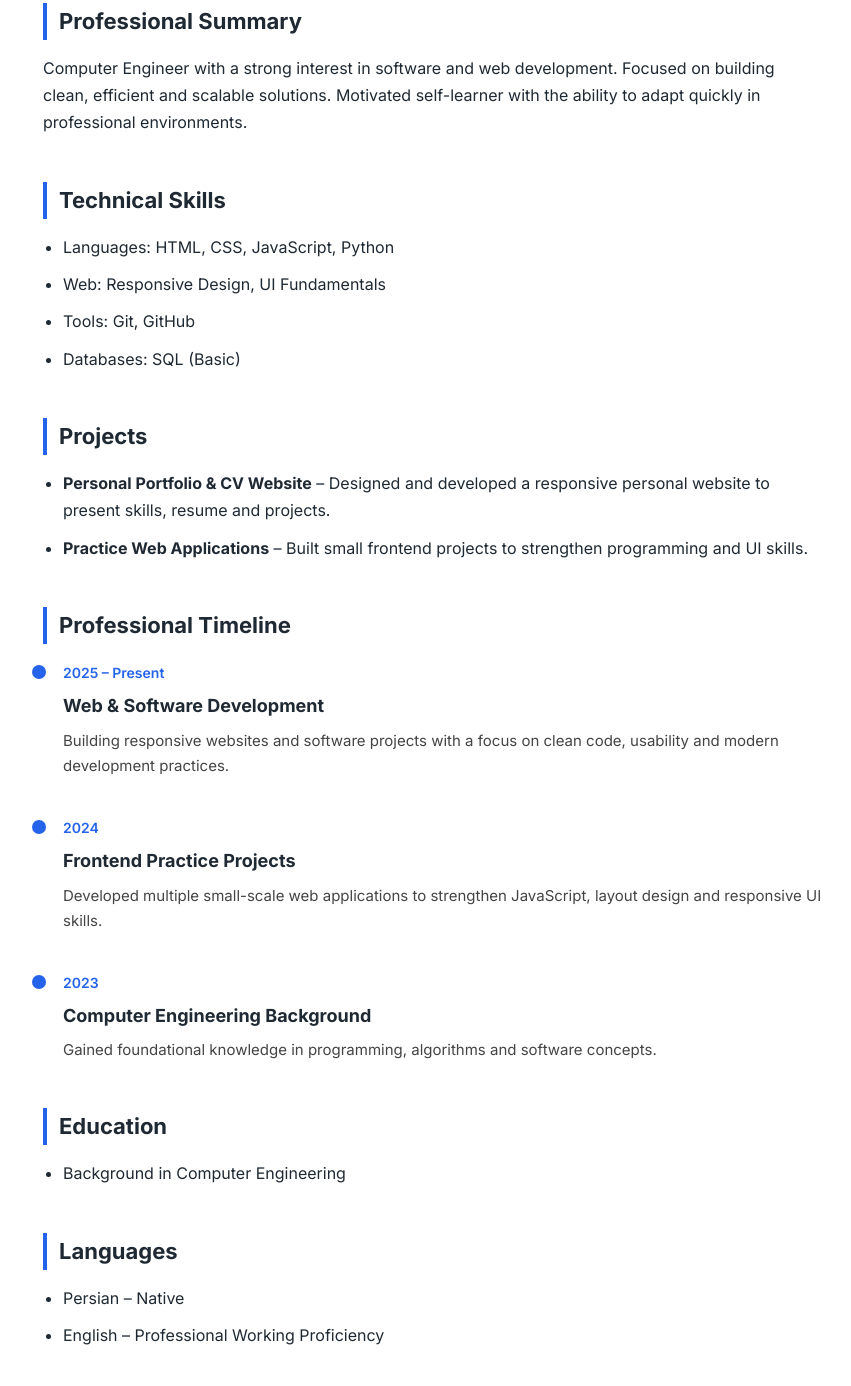
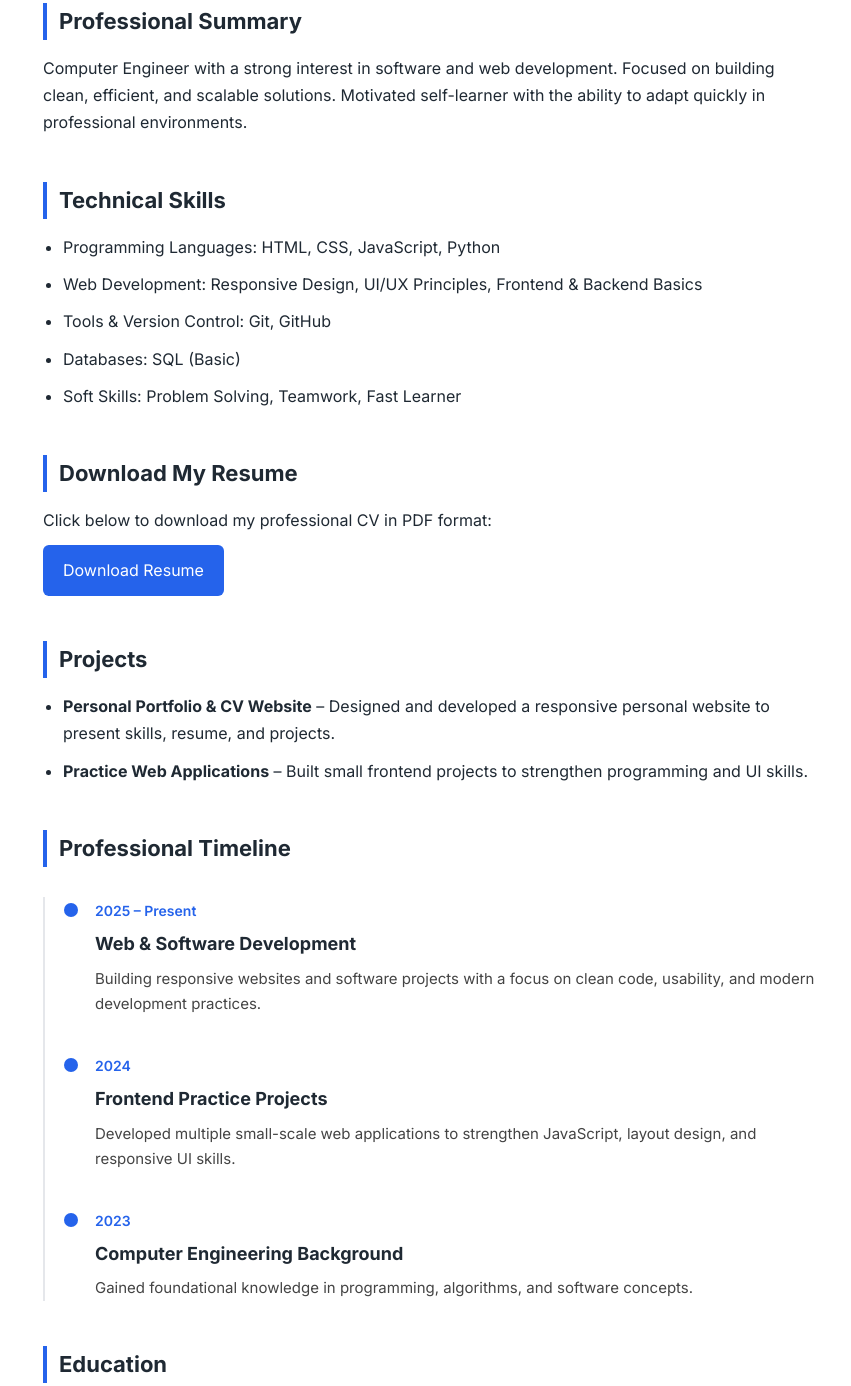
Before and after one commit to Mohamadkhan84/Mohamad.github.io, a plain HTML site: page cv.html in a window 1280 px wide. Shown: the part 313-1699 px from the top of the page, without its empty margins (207-1058 px from the left). Drawn offline with Linux system fonts and the light colour scheme.

Commit message:
Add files via upload

```diff
--- a/cv.html
+++ b/cv.html
@@ -73,16 +73,6 @@ footer {
   font-size: 14px;
   color: #666;
 }
-<section class="section">
-  <h2>Download My Resume</h2>
-  <p>
-    Click below to download my professional CV in PDF format:
-  </p>
-  <a href="resume.pdf" download="Mohammad_CV.pdf"
-     style="display:inline-block; padding:12px 20px; background:#2563eb; color:#fff; text-decoration:none; border-radius:6px; margin-top:10px;">
-    Download Resume
-  </a>
-</section>
 
 /* Timeline */
 .timeline {
@@ -120,6 +110,17 @@ footer {
   color: #444;
   font-size: 15px;
 }
+
+/* Download button */
+.download-btn {
+  display:inline-block;
+  padding:12px 20px;
+  background:#2563eb;
+  color:#fff;
+  text-decoration:none;
+  border-radius:6px;
+  margin-top:10px;
+}
 </style>
 </head>
 
@@ -138,7 +139,7 @@ footer {
   <h2>Professional Summary</h2>
   <p>
     Computer Engineer with a strong interest in software and web development.
-    Focused on building clean, efficient and scalable solutions.
+    Focused on building clean, efficient, and scalable solutions.
     Motivated self-learner with the ability to adapt quickly in professional environments.
   </p>
 </section>
@@ -146,11 +147,18 @@ footer {
 <section class="section">
   <h2>Technical Skills</h2>
   <ul>
-    <li>Languages: HTML, CSS, JavaScript, Python</li>
-    <li>Web: Responsive Design, UI Fundamentals</li>
-    <li>Tools: Git, GitHub</li>
+    <li>Programming Languages: HTML, CSS, JavaScript, Python</li>
+    <li>Web Development: Responsive Design, UI/UX Principles, Frontend & Backend Basics</li>
+    <li>Tools & Version Control: Git, GitHub</li>
     <li>Databases: SQL (Basic)</li>
+    <li>Soft Skills: Problem Solving, Teamwork, Fast Learner</li>
   </ul>
+</section>
+
+<section class="section">
+  <h2>Download My Resume</h2>
+  <p>Click below to download my professional CV in PDF format:</p>
+  <a href="resume.pdf" download="Mohammad_CV.pdf" class="download-btn">Download Resume</a>
 </section>
 
 <section class="section">
@@ -158,7 +166,7 @@ footer {
   <ul>
     <li>
       <strong>Personal Portfolio & CV Website</strong>
-      – Designed and developed a responsive personal website to present skills, resume and projects.
+      – Designed and developed a responsive personal website to present skills, resume, and projects.
     </li>
     <li>
       <strong>Practice Web Applications</strong>
@@ -169,31 +177,26 @@ footer {
 
 <section class="section">
   <h2>Professional Timeline</h2>
-
   <div class="timeline">
     <div class="timeline-item">
       <span class="timeline-date">2025 – Present</span>
       <h3>Web & Software Development</h3>
       <p>
-        Building responsive websites and software projects with a focus on clean code,
-        usability and modern development practices.
+        Building responsive websites and software projects with a focus on clean code, usability, and modern development practices.
       </p>
     </div>
-
     <div class="timeline-item">
       <span class="timeline-date">2024</span>
       <h3>Frontend Practice Projects</h3>
       <p>
-        Developed multiple small-scale web applications to strengthen JavaScript,
-        layout design and responsive UI skills.
+        Developed multiple small-scale web applications to strengthen JavaScript, layout design, and responsive UI skills.
       </p>
     </div>
-
     <div class="timeline-item">
       <span class="timeline-date">2023</span>
       <h3>Computer Engineering Background</h3>
       <p>
-        Gained foundational knowledge in programming, algorithms and software concepts.
+        Gained foundational knowledge in programming, algorithms, and software concepts.
       </p>
     </div>
   </div>
```
